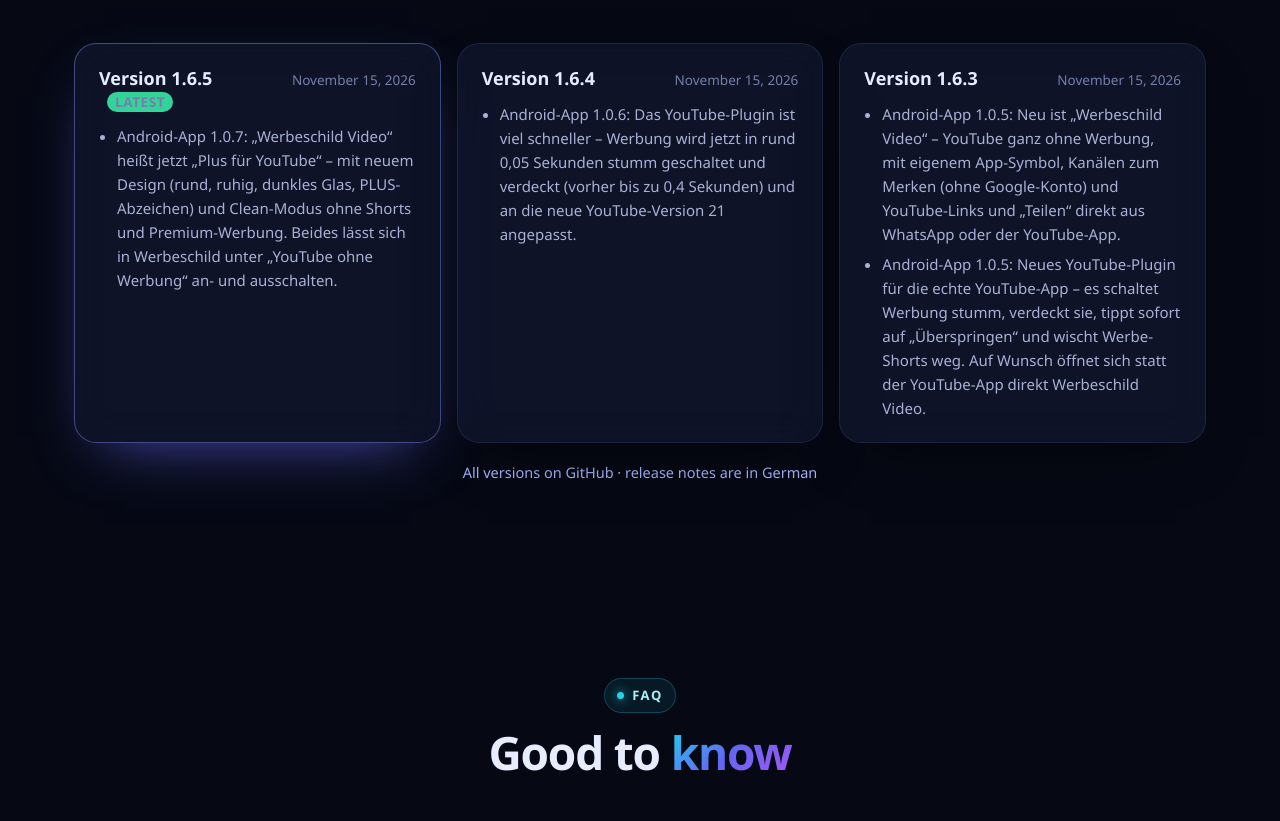
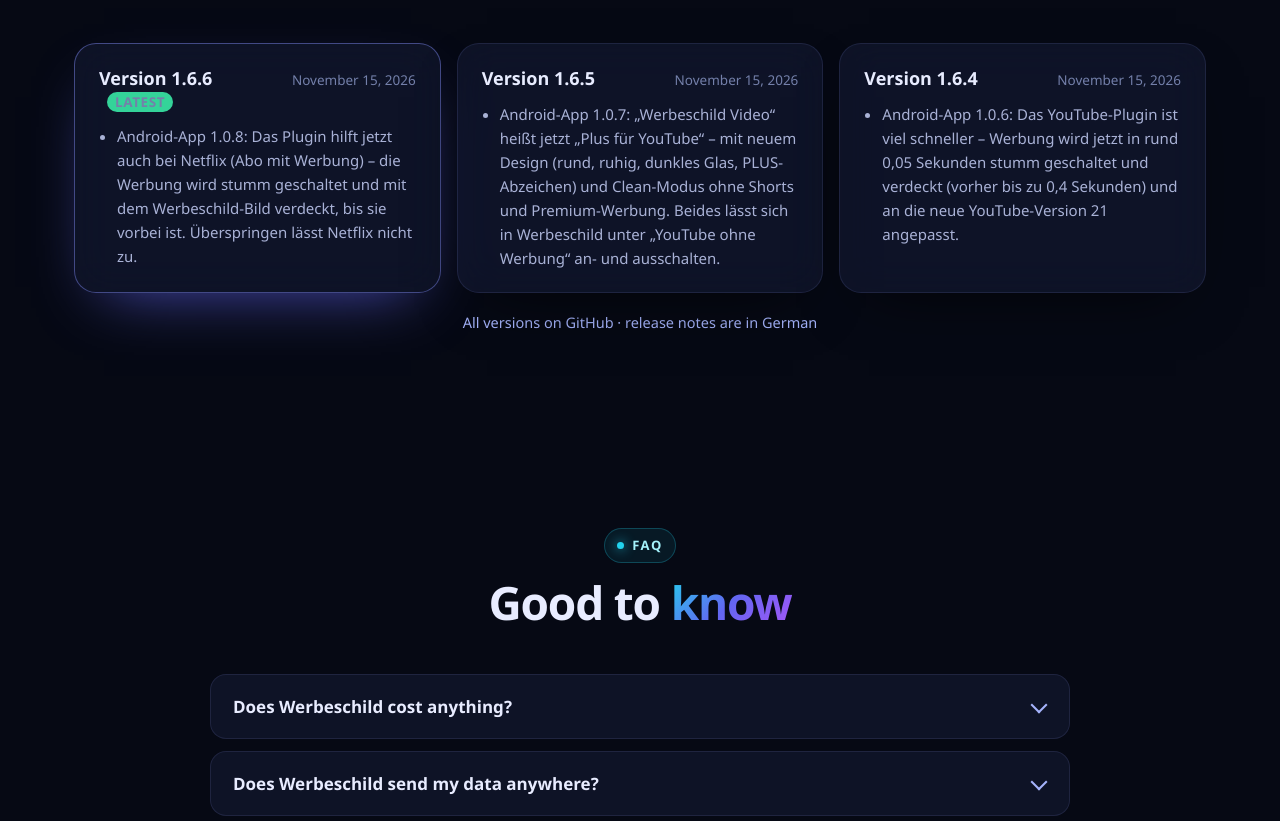
Before and after one commit to MHP3878/werbeschild, a plain HTML site: page docs/en/index.html in a window 1280 px wide. Shown: the part 3902-4723 px from the top of the page. Drawn offline with Linux system fonts and the light colour scheme.

Commit message:
Webseite aktualisiert

```diff
--- a/docs/en/index.html
+++ b/docs/en/index.html
@@ -246,9 +246,9 @@
         </div>
         <!-- neuigkeiten:start -->
         <div class="news">
-          <article class="card news-item reveal"><div class="news-head"><b>Version 1.6.5<span class="news-new">LATEST</span></b><span>November 15, 2026</span></div><ul><li>Android-App 1.0.7: „Werbeschild Video“ hei&#223;t jetzt „Plus f&#252;r YouTube“ – mit neuem Design (rund, ruhig, dunkles Glas, PLUS-Abzeichen) und Clean-Modus ohne Shorts und Premium-Werbung. Beides l&#228;sst sich in Werbeschild unter „YouTube ohne Werbung“ an- und ausschalten.</li></ul></article>
+          <article class="card news-item reveal"><div class="news-head"><b>Version 1.6.6<span class="news-new">LATEST</span></b><span>November 15, 2026</span></div><ul><li>Android-App 1.0.8: Das Plugin hilft jetzt auch bei Netflix (Abo mit Werbung) – die Werbung wird stumm geschaltet und mit dem Werbeschild-Bild verdeckt, bis sie vorbei ist. &#220;berspringen l&#228;sst Netflix nicht zu.</li></ul></article>
+          <article class="card news-item reveal"><div class="news-head"><b>Version 1.6.5</b><span>November 15, 2026</span></div><ul><li>Android-App 1.0.7: „Werbeschild Video“ hei&#223;t jetzt „Plus f&#252;r YouTube“ – mit neuem Design (rund, ruhig, dunkles Glas, PLUS-Abzeichen) und Clean-Modus ohne Shorts und Premium-Werbung. Beides l&#228;sst sich in Werbeschild unter „YouTube ohne Werbung“ an- und ausschalten.</li></ul></article>
           <article class="card news-item reveal"><div class="news-head"><b>Version 1.6.4</b><span>November 15, 2026</span></div><ul><li>Android-App 1.0.6: Das YouTube-Plugin ist viel schneller – Werbung wird jetzt in rund 0,05 Sekunden stumm geschaltet und verdeckt (vorher bis zu 0,4 Sekunden) und an die neue YouTube-Version 21 angepasst.</li></ul></article>
-          <article class="card news-item reveal"><div class="news-head"><b>Version 1.6.3</b><span>November 15, 2026</span></div><ul><li>Android-App 1.0.5: Neu ist „Werbeschild Video“ – YouTube ganz ohne Werbung, mit eigenem App-Symbol, Kan&#228;len zum Merken (ohne Google-Konto) und YouTube-Links und „Teilen“ direkt aus WhatsApp oder der YouTube-App.</li><li>Android-App 1.0.5: Neues YouTube-Plugin f&#252;r die echte YouTube-App – es schaltet Werbung stumm, verdeckt sie, tippt sofort auf „&#220;berspringen“ und wischt Werbe-Shorts weg. Auf Wunsch &#246;ffnet sich statt der YouTube-App direkt Werbeschild Video.</li></ul></article>
         </div>
         <p class="news-more"><a href="https://github.com/MHP3878/werbeschild/releases">All versions on GitHub · release notes are in German</a></p>
         <!-- neuigkeiten:end -->
```
Also changed, not shown: docs/index.html (+2 -2 lines).
